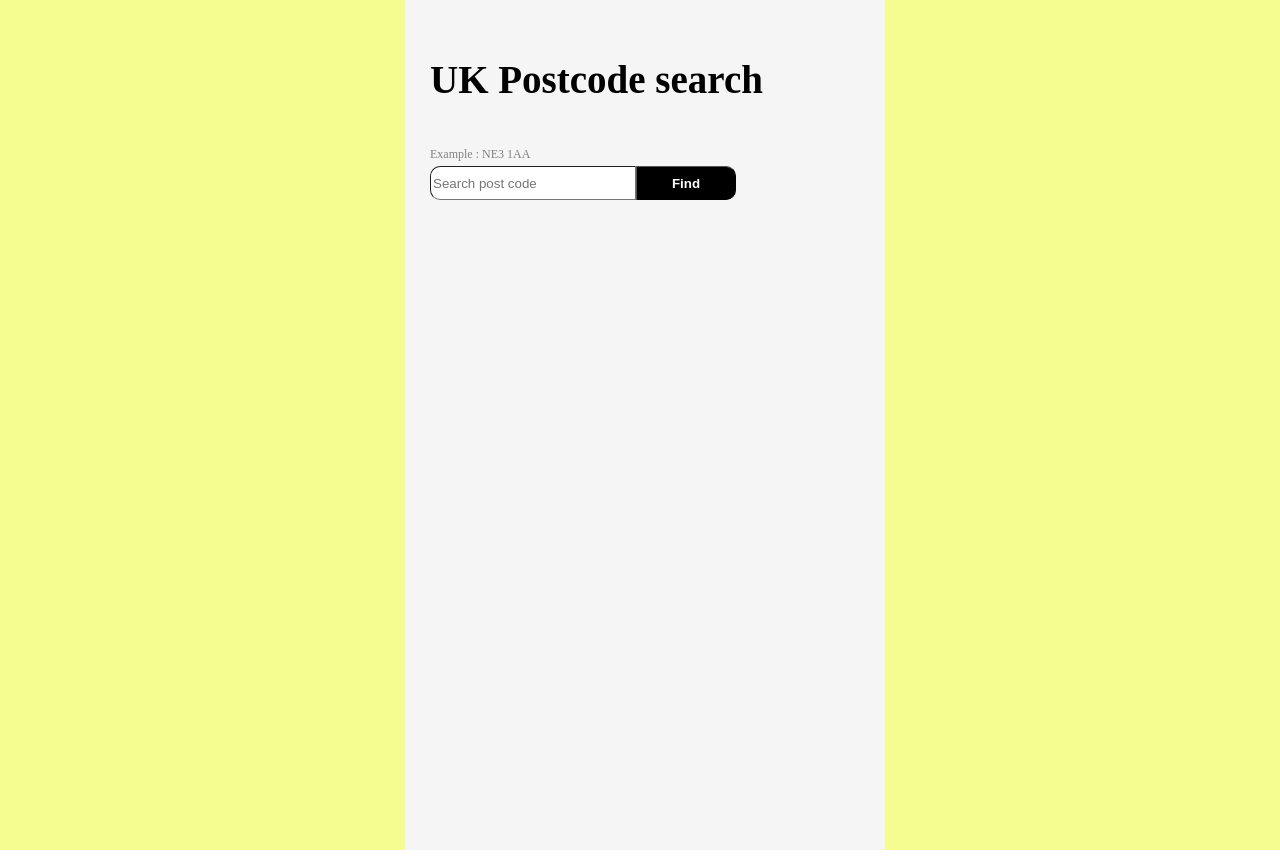
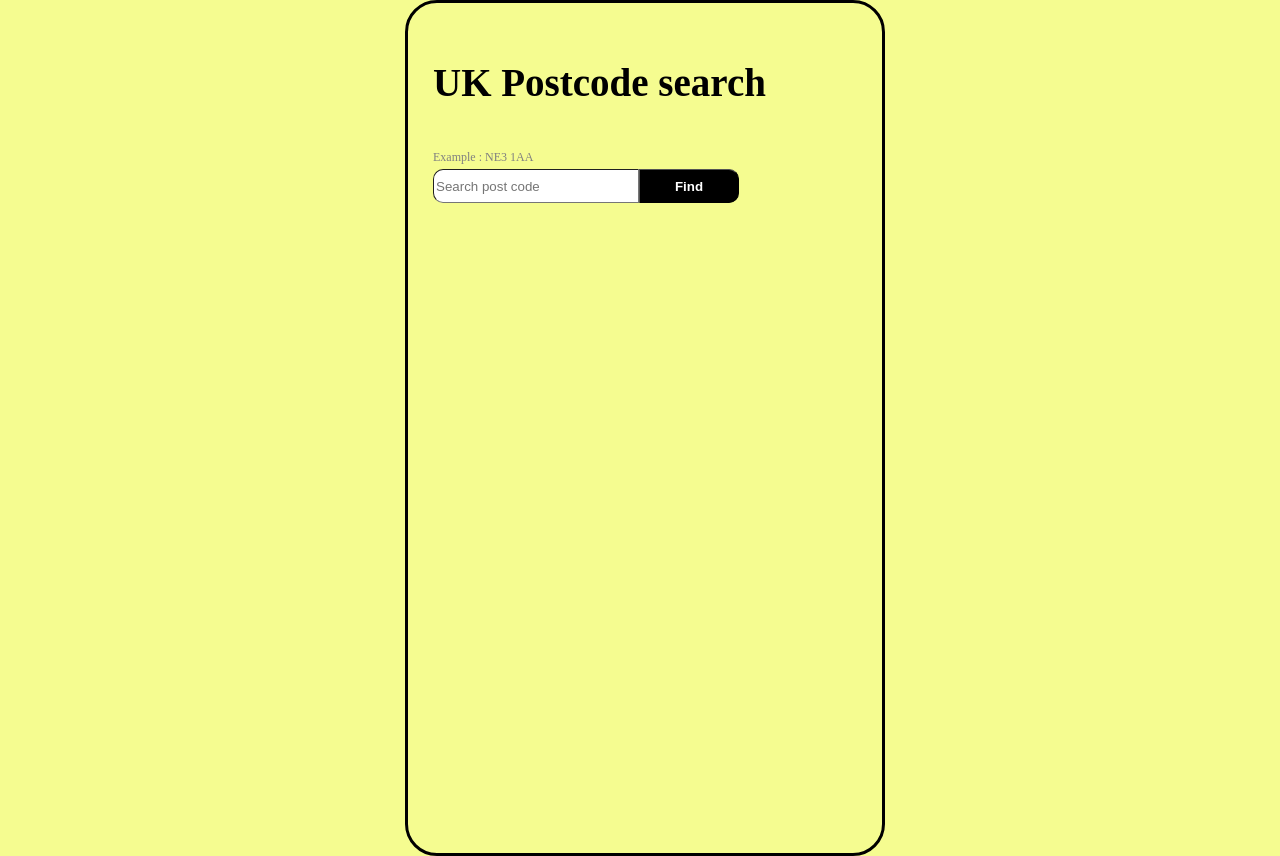
Before and after one commit to harishreddy1410/postcodeapp, a React (Create React App) app: page / in a window 1280 px wide. Built offline with nearby package versions, Linux system fonts and the light colour scheme.

Commit message:
UI Improvements

```diff
--- a/src/App.css
+++ b/src/App.css
@@ -1 +1 @@
-.App{text-align:center}#root{background-color:#f5fc90}.App-header{background-color:whitesmoke;min-height:100vh;padding:25px;flex-direction:column;align-items:center;justify-content:center;font-size:calc(10px + 2vmin);color:#fff}.App-link{color:#61dafb}input{width:200px;height:30px;border-radius:10px 0 0 10px;border-width:1px}button{height:34px;border-radius:0 10px 10px 0;border-width:1px;width:100px;background:#000;color:#fff;font-weight:700}input[type=submit]:hover{cursor:pointer}.form-container{max-width:480px;margin:0 auto;text-align:left;padding-left:10px;font-family: cursive;}.codeDisplayHolder{list-style-type:number;margin-left:0;padding-left:10px}.codeDisplayHolder li{color:#000;text-align:left;font-size:14px;border:solid gray;margin:2px;border-radius:8px;border-width:1px;padding:8px}label{color:gray;font-size:12px}.hidden{display:none}.postCodeHeader{cursor:pointer!important;background:#fff8dc}.black{color:#000}.loader{border:2px solid #f3f3f3;border-radius:50%;border-top:2px solid #000;width:30px;height:30px;-webkit-animation:spin 2s linear infinite;animation:spin 2s linear infinite;margin-right:30px;float:right}@-webkit-keyframes spin{0%{-webkit-transform:rotate(0deg)}100%{-webkit-transform:rotate(360deg)}}@keyframes spin{0%{transform:rotate(0deg)}100%{transform:rotate(360deg)}}
+.App{text-align:center}#root{background-color:#f5fc90}.App-header{background-color:#f5fc90;border: solid black;border-radius: 2pc;min-height:100vh;padding:25px;flex-direction:column;align-items:center;justify-content:center;font-size:calc(10px + 2vmin);color:#fff}.App-link{color:#61dafb}input{width:200px;height:30px;border-radius:10px 0 0 10px;border-width:1px}button{height:34px;border-radius:0 10px 10px 0;border-width:1px;width:100px;background:#000;color:#fff;font-weight:700}input[type=submit]:hover{cursor:pointer}.form-container{max-width:480px;margin:0 auto;text-align:left;padding-left:10px;font-family: cursive;}.codeDisplayHolder{list-style-type:number;margin-left:0;padding-left:10px}.codeDisplayHolder li{color:#000;text-align:left;font-size:14px;border:solid gray;margin:2px;border-radius:8px;border-width:1px;padding:8px}label{color:gray;font-size:12px}.hidden{display:none}.postCodeHeader{cursor:pointer!important;background:#fff8dc}.black{color:#000}.loader{border:2px solid #f3f3f3;border-radius:50%;border-top:2px solid #000;width:30px;height:30px;-webkit-animation:spin 2s linear infinite;animation:spin 2s linear infinite;margin-right:30px;float:right}@-webkit-keyframes spin{0%{-webkit-transform:rotate(0deg)}100%{-webkit-transform:rotate(360deg)}}@keyframes spin{0%{transform:rotate(0deg)}100%{transform:rotate(360deg)}}
```
